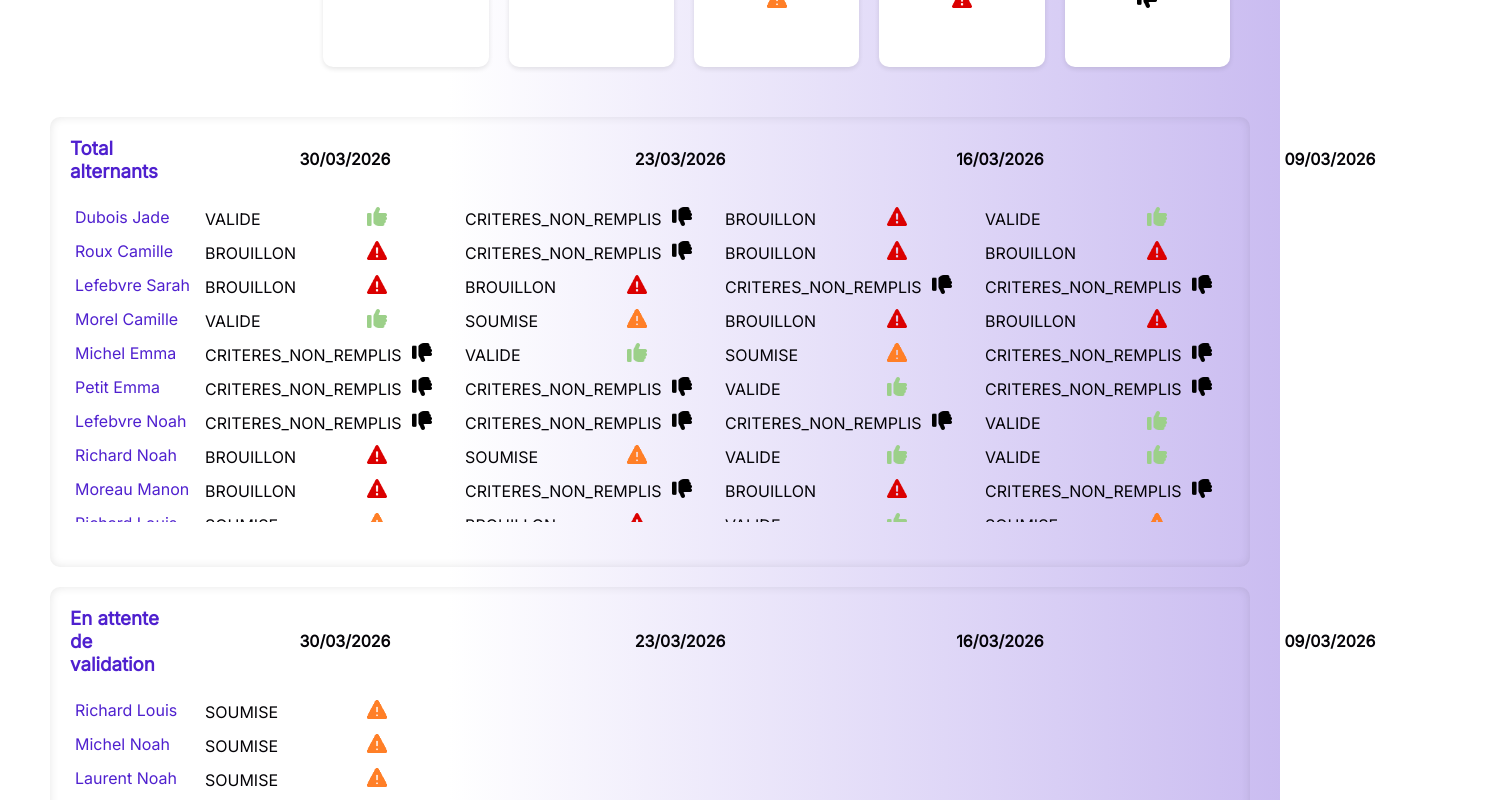
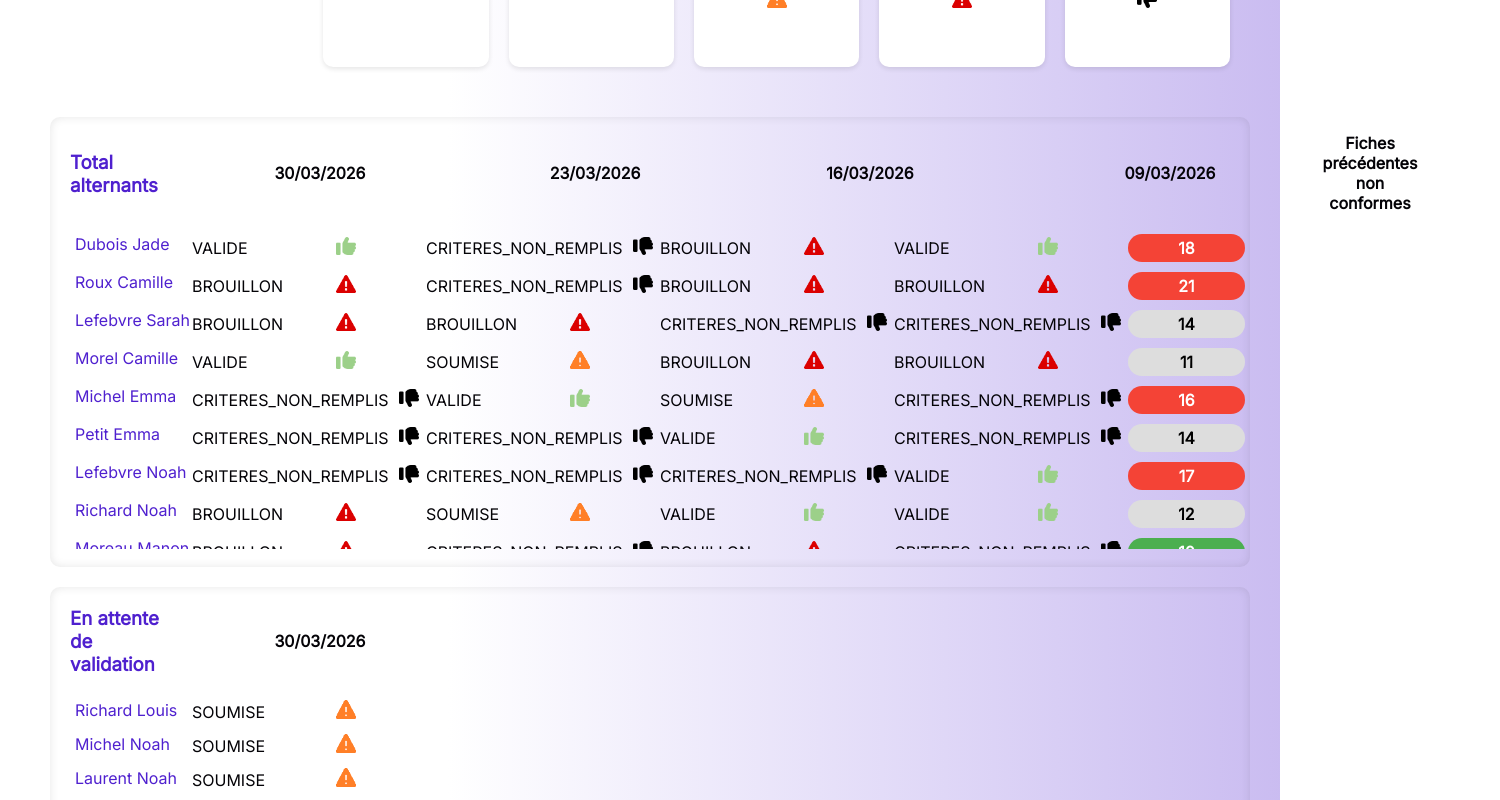
Before and after one commit to paskool87/Projet_GRETA_2, a React app in the folder frontend/: page /BoardAdmin in a window 1280 px wide. Shown: the part 400-1200 px from the top of the page, 1500 px wide, since content can reach past the window. Built offline with nearby package versions, Linux system fonts and the light colour scheme; sample sign-in values are in the browser's storage; the HTML template or start-up script is replaced by a standard one.

Commit message:
BoardAdmin ajout de la colonne fiches non conformes

```diff
--- a/frontend/src/pages/BoardAdmin/BoardAdmin.scss
+++ b/frontend/src/pages/BoardAdmin/BoardAdmin.scss
@@ -77,7 +77,7 @@
         &-header {
           width: 90%;
           display: grid;
-          grid-template-columns: 100px 350px 320px 320px 340px;
+          grid-template-columns: 100px 300px 250px 300px 300px 100px;
           align-items: center;
           font-weight: bold;
 
@@ -105,12 +105,30 @@
               padding: 5px;
               margin: 0;
               display: grid;
-              grid-template-columns: 0.5fr 1fr 1fr 1fr 1fr;
+              grid-template-columns: 0.5fr 1fr 1fr 1fr 1fr 0.5fr;
               text-decoration: none;
 
               & a {
                 color: var(--color-secondary);
                 text-decoration: none;
+              }
+              & .number-badge {
+                padding: 4px 10px;
+                border-radius: 999px;
+                font-weight: bold;
+                background-color: #ddd;
+                color: black;
+                text-align: center;
+
+                &.success {
+                  background-color: #4caf50;
+                  color: white;
+                }
+
+                &.danger {
+                  background-color: #f44336;
+                  color: white;
+                }
               }
             }
           }
--- a/frontend/src/pages/BoardAdmin/index.jsx
+++ b/frontend/src/pages/BoardAdmin/index.jsx
@@ -43,7 +43,7 @@ function BoardAdmin() {
 
     const allStatusFiches = fiches.map((f) => f.status_fiche);
 
-    const pastFichesAlternants = fiches.slice(0, -1).map((f) => ({
+    const pastFichesAlternants = fiches.slice(0, -1).map((f) => ({ //slice (0,-2) pour correspondre à la semaine dernière
       id: f.id,
       status: f.status_fiche,
       date: f.date_debut,
@@ -68,6 +68,10 @@ function BoardAdmin() {
       pastFichesAlternant: pastFichesAlternants,
       last4FichesAlternant: last4Fiches,
       allStatusFichesAlternant: allStatusFiches,
+
+      pastNotValidatedCount: pastFichesAlternants.filter(
+        (f) => f.status !== "VALIDE",
+      ).length,
     };
   });
 
@@ -126,7 +130,7 @@ function BoardAdmin() {
         <PrincipalTitle />
 
         <div className="board-admin-main">
-          {/* vue globale semaine précédente */}
+          {/* vue globale semaine précédente(semmaine à valider) */}
           <div className="board-admin-main-global">
             <GetLastWeek />
 
@@ -194,6 +198,7 @@ function BoardAdmin() {
                 <p>{lastMondays[1]}</p>
                 <p>{lastMondays[2]}</p>
                 <p>{lastMondays[3]}</p>
+                <p>Fiches précédentes non conformes </p>
               </div>
               <div className="board-admin-main-lists-list-content">
                 <ul>
@@ -205,7 +210,6 @@ function BoardAdmin() {
                       >
                         {alt.nom} {alt.prenom}
                       </Link>
-
                       {alt.last4FichesAlternant.map((f, i) => (
                         <>
                           <div key={i} className="fiche-date">
@@ -219,19 +223,26 @@ function BoardAdmin() {
                           </div>
                         </>
                       ))}
+                      <span
+                        className={//remettre 0 et 5
+                          `number-badge
+                          ${alt.pastNotValidatedCount === 10 ? "success" : ""}
+                          ${alt.pastNotValidatedCount > 15 ? "danger" : ""}
+                   `}
+                      >
+                        {alt.pastNotValidatedCount}
+                      </span>
                     </li>
                   ))}
                 </ul>
               </div>
             </div>
+
             <div className="board-admin-main-lists-list">
               <div className="board-admin-main-lists-list-header">
                 <h3>En attente de validation</h3>
 
                 <p>{lastMondays[0]}</p>
-                <p>{lastMondays[1]}</p>
-                <p>{lastMondays[2]}</p>
-                <p>{lastMondays[3]}</p>
               </div>
               <div className="board-admin-main-lists-list-content">
                 <ul>
@@ -244,19 +255,19 @@ function BoardAdmin() {
                         {alt.nom} {alt.prenom}
                       </Link>
 
-
                       <>
-                          <div  className="fiche-date">
-                            <span  className="fiche-badge">
+                        <div className="fiche-date">
+                          <span className="fiche-badge">
                             {alt.last4FichesAlternant[0]?.status || "N/A"}
                           </span>
 
                           <span>
-                              <StatusIcons status={alt.last4FichesAlternant[0]?.status} />
+                            <StatusIcons
+                              status={alt.last4FichesAlternant[0]?.status}
+                            />
                           </span>
                         </div>
                       </>
-
                     </li>
                   ))}
                 </ul>
```
Also changed, not shown: frontend/src/Datas/FakeFiches.js (added, +37 -0 lines). Lines whose indentation alone changed are shown as unchanged.
